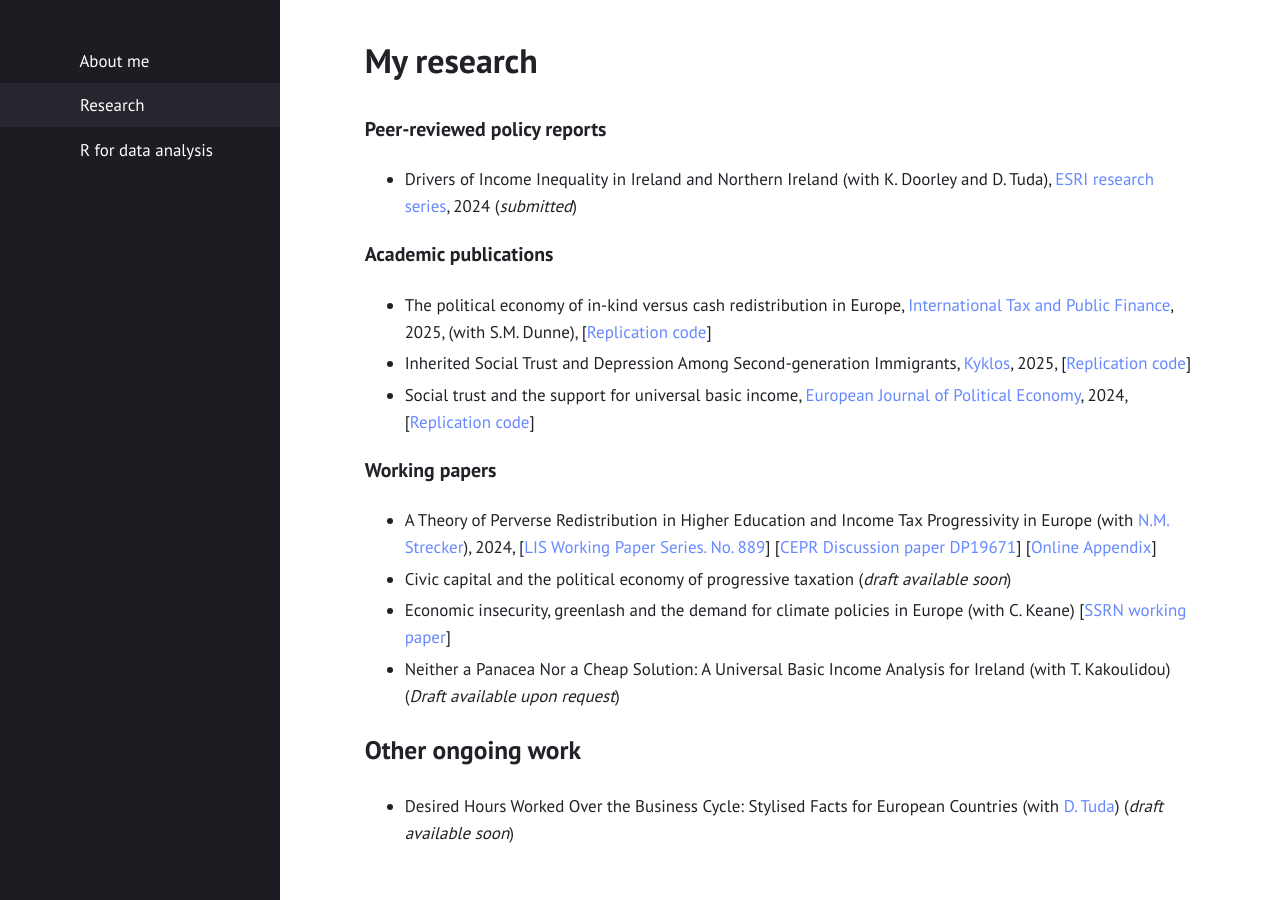
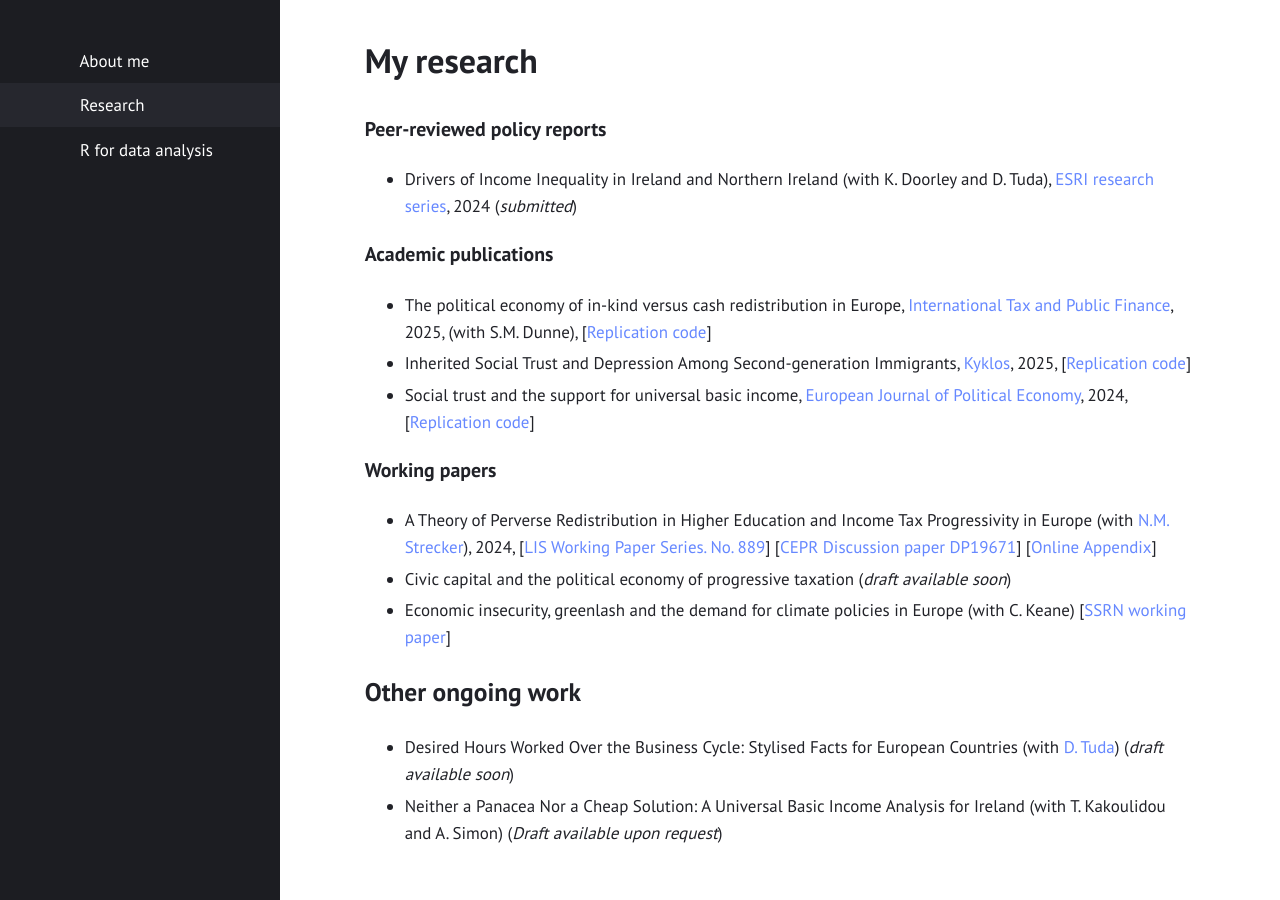
Before and after one commit to gubellom/gubellom.github.io, a Jekyll site: the page built from replication.md, in a window 1280 px wide. Built offline with Jekyll 4.4.1, drawn with Linux system fonts in a browser that asks for light colours.

Commit message:
Update replication.md
Signed-off-by: Michele Gubello <62111923+gubellom@users.noreply.github.com>

```diff
--- a/replication.md
+++ b/replication.md
@@ -33,8 +33,8 @@ title: "My research"
 <!--     - Previously circulated as: *Weakly Progressive: Disproportionate Higher Education Attendance and the Structure of Income Taxes*, 2022, [[UCD Centre for Economic Research Working Paper Series 2022,  WP22/26](https://hdl.handle.net/10419/296672)] -->
 - Civic capital and the political economy of progressive taxation (*draft available soon*)
 - Economic insecurity, greenlash and the demand for climate policies in Europe (with C. Keane) [[SSRN working paper](http://dx.doi.org/10.2139/ssrn.5111562 )]
-- Neither a Panacea Nor a Cheap Solution: A Universal Basic Income Analysis for Ireland (with T. Kakoulidou) (*Draft available upon request*)
 
 
 ## Other ongoing work
 - Desired Hours Worked Over the Business Cycle: Stylised Facts for European Countries (with [D. Tuda](https://sites.google.com/view/doratuda)) (*draft available soon*)
+- Neither a Panacea Nor a Cheap Solution: A Universal Basic Income Analysis for Ireland (with T. Kakoulidou and A. Simon) (*Draft available upon request*)
```
